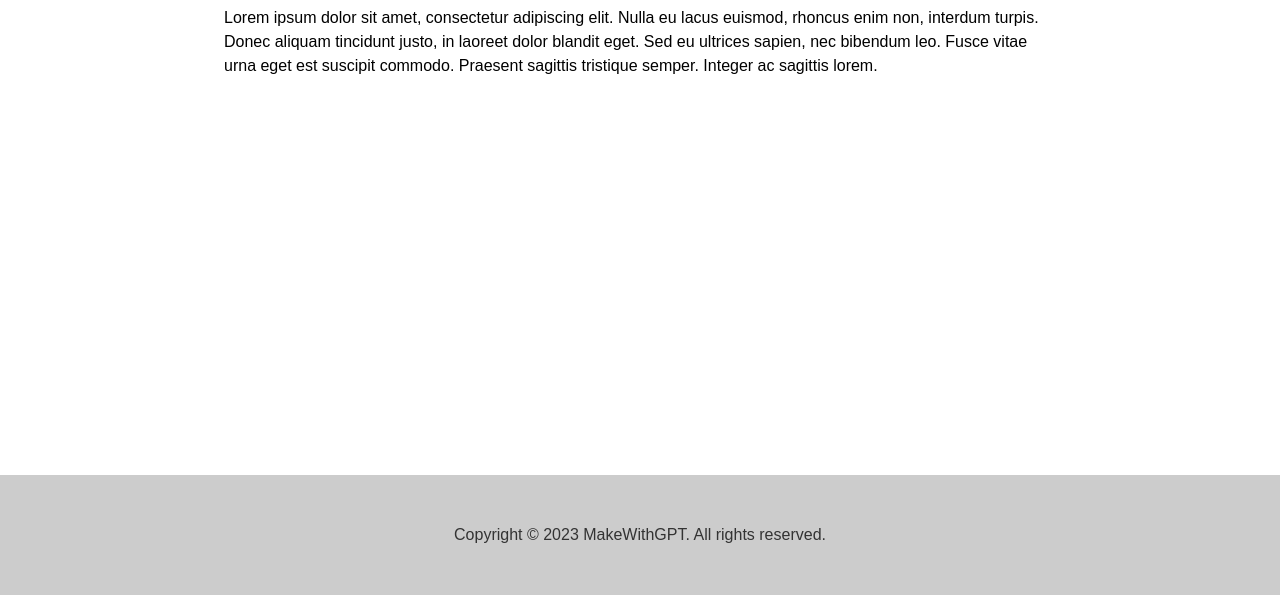
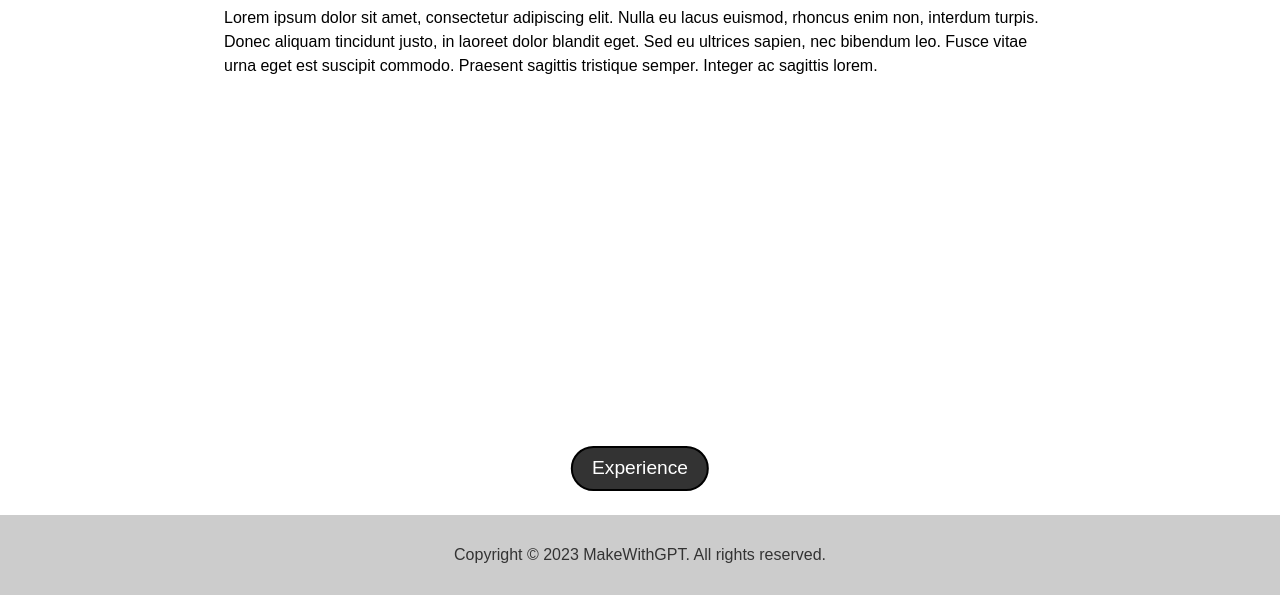
Before and after one commit to 1mw1player/makewithgpt, a plain HTML site: page index.html in a window 1280 px wide. Shown: the part 205-800 px from the top of the page. Drawn offline with Linux system fonts and the light colour scheme.

Commit message:
added a button

```diff
--- a/assets/app.css
+++ b/assets/app.css
@@ -59,14 +59,15 @@ p {
 footer {
     background-color: #ccc;
     color: #333;
-    height: 15vh;
+    height: 10vh;
     display: flex;
     justify-content: center;
     align-items: center;
     position: fixed;
     bottom: 0;
     width: 100%;
-}
+  }
+
 
 @media screen and (max-width: 768px) {
     header {
@@ -81,3 +82,24 @@ footer {
         height: 20vh;
     }
 }
+
+#experience-button button {
+    background-color: #333;
+    color: #fff;
+    font-size: 1.2em;
+    padding: 0.5em 1em;
+    border: 2px solid #000; /* Add a black border */
+    border-radius: 50px; /* Make the button rounded */
+    cursor: pointer;
+    width: auto;
+    height: auto;
+    position: absolute;
+    bottom: 13%;
+    left: 50%;
+    transform: translateX(-50%);
+  }
+
+  #experience-button button:hover {
+    background-color: #fff; /* Change background color on hover */
+    color: #000; /* Change text color on hover */
+  }
--- a/index.html
+++ b/index.html
@@ -18,6 +18,9 @@
 	<main>
 		<h1>Welcome to MakeWithGPT</h1>
 		<p>Lorem ipsum dolor sit amet, consectetur adipiscing elit. Nulla eu lacus euismod, rhoncus enim non, interdum turpis. Donec aliquam tincidunt justo, in laoreet dolor blandit eget. Sed eu ultrices sapien, nec bibendum leo. Fusce vitae urna eget est suscipit commodo. Praesent sagittis tristique semper. Integer ac sagittis lorem.</p>
+        <div id="experience-button">
+            <button>Experience</button>
+          </div>
 	</main>
 	<footer>
 		<p>Copyright © 2023 MakeWithGPT. All rights reserved.</p>
```
